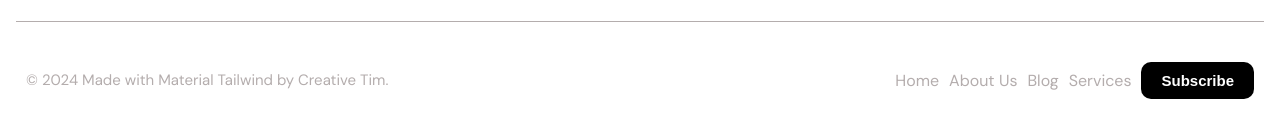
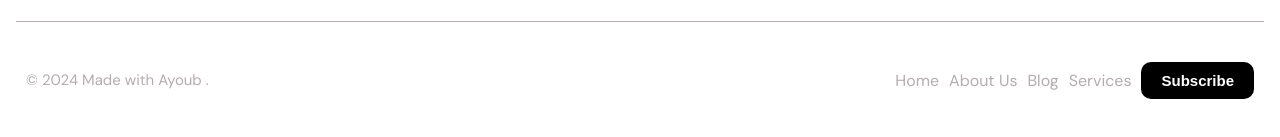
Before and after one commit to ayoubakbartabar/profile-project, a React (Vite) app: page / in a window 1280 px wide. Shown: the part 6386-6523 px from the top of the page. Built offline with nearby package versions, Linux system fonts and the light colour scheme.

Commit message:
update Footer.jsx

```diff
--- a/src/assets/components/Footer/Footer.jsx
+++ b/src/assets/components/Footer/Footer.jsx
@@ -3,7 +3,7 @@ import './Footer.css'
 export default function Footer() {
   return (
     <footer className='footer'>
-        <h4 className="copy-right">© 2024 Made with Material Tailwind by Creative Tim.</h4>
+        <h4 className="copy-right">© 2024 Made with Ayoub .</h4>
 
         <ul className="footer-menu">
             <li className="footer-list"><a className='footer-menu-like' href="#">Home</a></li>
```
